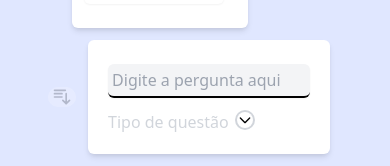
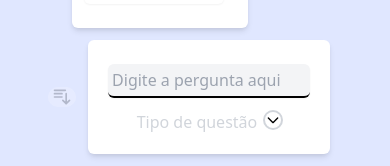
Before and after one commit to rogerhideo/testeSurvey, a Vue app: page /editsurvey in a window 390 px wide. Shown: the part 228-394 px from the top of the page. Built offline with nearby package versions, Linux system fonts and the light colour scheme.

Commit message:
15-02-2021

```diff
--- a/src/components/surveys/miniSurvey.vue
+++ b/src/components/surveys/miniSurvey.vue
@@ -3,7 +3,7 @@
       <div class="flex-wrap">
      <div class="flex p-3 ">
         <div class="md:w-3/5 bg-white shadow-md rounded-md border-gray-200 hover:shadow-xl w-min-2xl p-5  border-l-3 focus:border-blue-500">
-				<div class=" flex-wrap sm:flex sm:justify-between items-center w-full text-left ">
+				<div class=" flex-wrap sm:flex sm:justify-between items-center w-full text-center ">
 					<div class="w-full sm:w-8/12">
 						<input
 							type="text"
```
